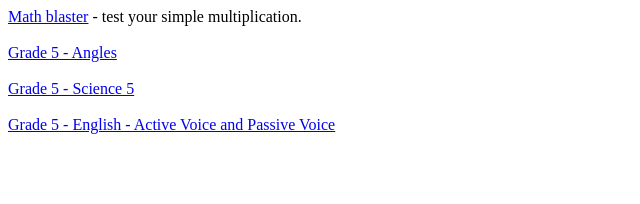
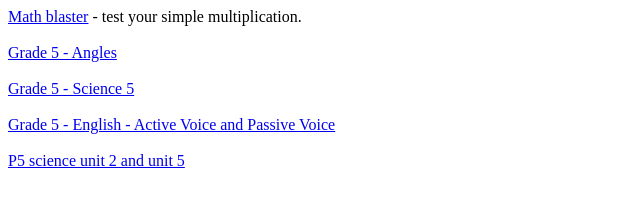
Before and after one commit to amolac02/TrishaExamPrep, a plain HTML site: page index.html in a window 1280 px wide. Shown: the whole page, without its empty margins (0-640 px from the left). Drawn offline with Linux system fonts and the light colour scheme.

Commit message:
Update index.html

```diff
--- a/index.html
+++ b/index.html
@@ -8,3 +8,7 @@
 <br/>
 <br/>
 <a href="P5_Voices.html"> Grade 5 - English - Active Voice and Passive Voice</a>
+<br/>
+<br/>
+<a href="P5_Science_Unit2_Unit5.html">P5 science unit 2 and unit 5</a>
+<br/>
```
